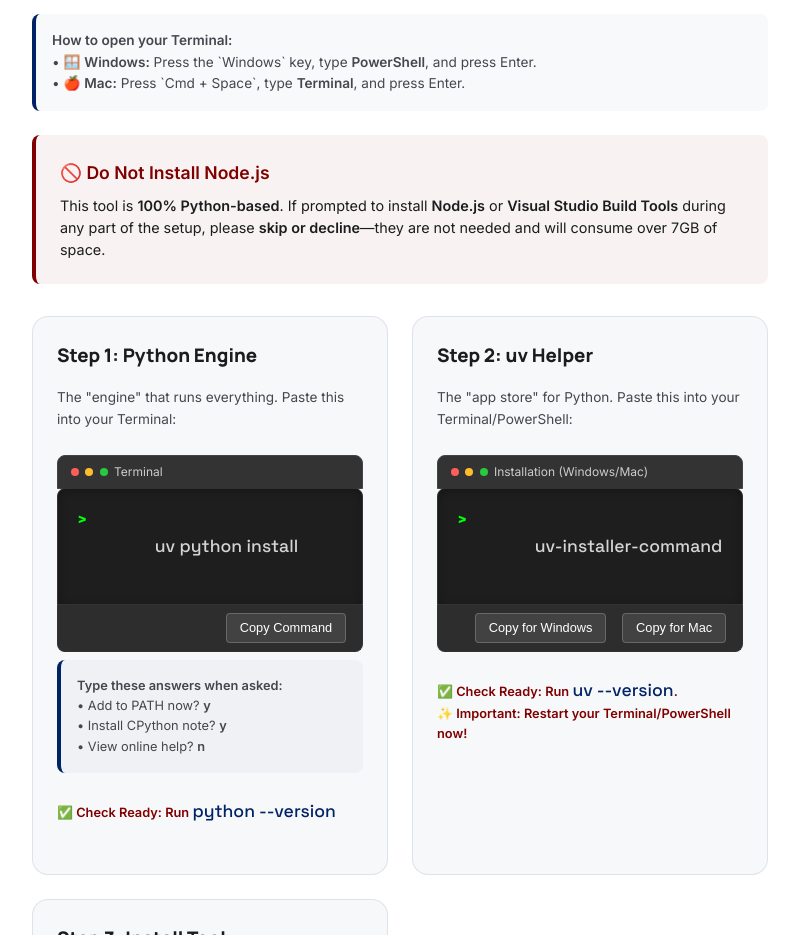
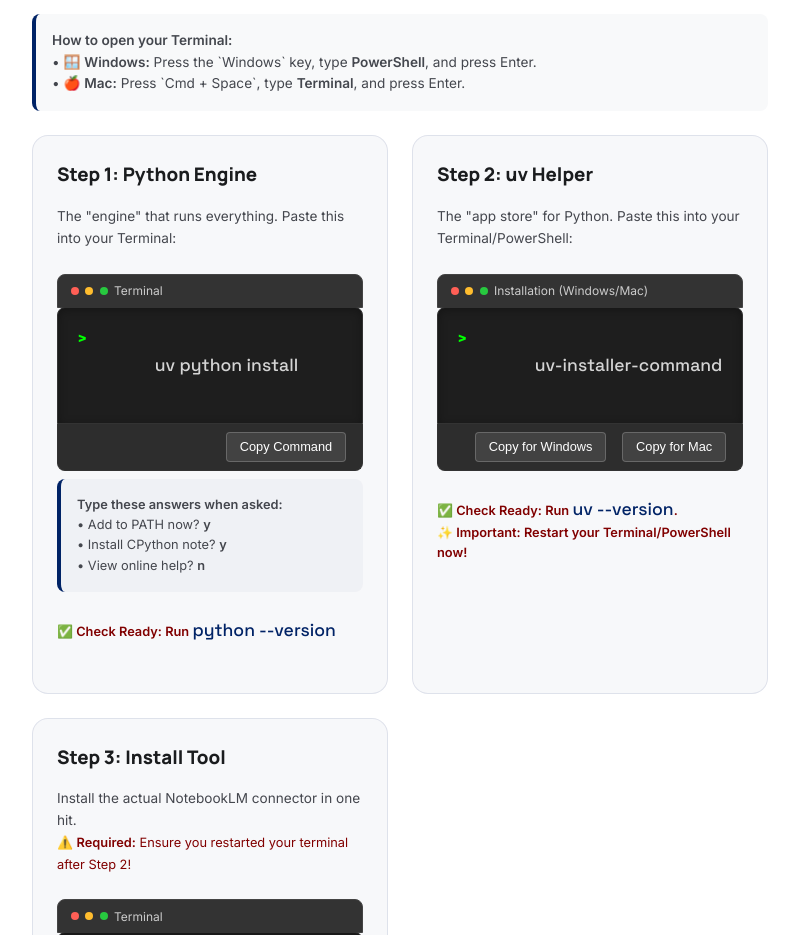
Before and after one commit to ajarnpai/agentic-ai-resources, a plain HTML site: page index.html in a window 1280 px wide. Shown: the part 1060-1995 px from the top of the page, without its empty margins (240-1039 px from the left). Drawn offline with Linux system fonts and the light colour scheme.

Commit message:
UI Cleanup: Removed all legacy Node.js warnings and prerequisites to reflect the pure Python implementation.

```diff
--- a/index.html
+++ b/index.html
@@ -349,10 +349,7 @@
             • 🍎 <strong>Mac:</strong> Press `Cmd + Space`, type <b>Terminal</b>, and press Enter.
         </div>
 
-        <div style="margin-bottom: 2rem; padding: 1.5rem; background: rgba(128,0,0,0.05); border-left: 4px solid var(--secondary); border-radius: 8px;">
-            <p style="color: var(--secondary); font-weight: bold; margin-bottom: 0.5rem; font-size: 1.1rem;">🚫 Do Not Install Node.js</p>
-            <p style="font-size: 0.9rem; line-height: 1.5;">This tool is <strong>100% Python-based</strong>. If prompted to install <strong>Node.js</strong> or <strong>Visual Studio Build Tools</strong> during any part of the setup, please <strong>skip or decline</strong>—they are not needed and will consume over 7GB of space.</p>
-        </div>
+
 
         <div class="setup-grid">
             <div class="setup-card">
```
Also changed, not shown: 1 other file.
